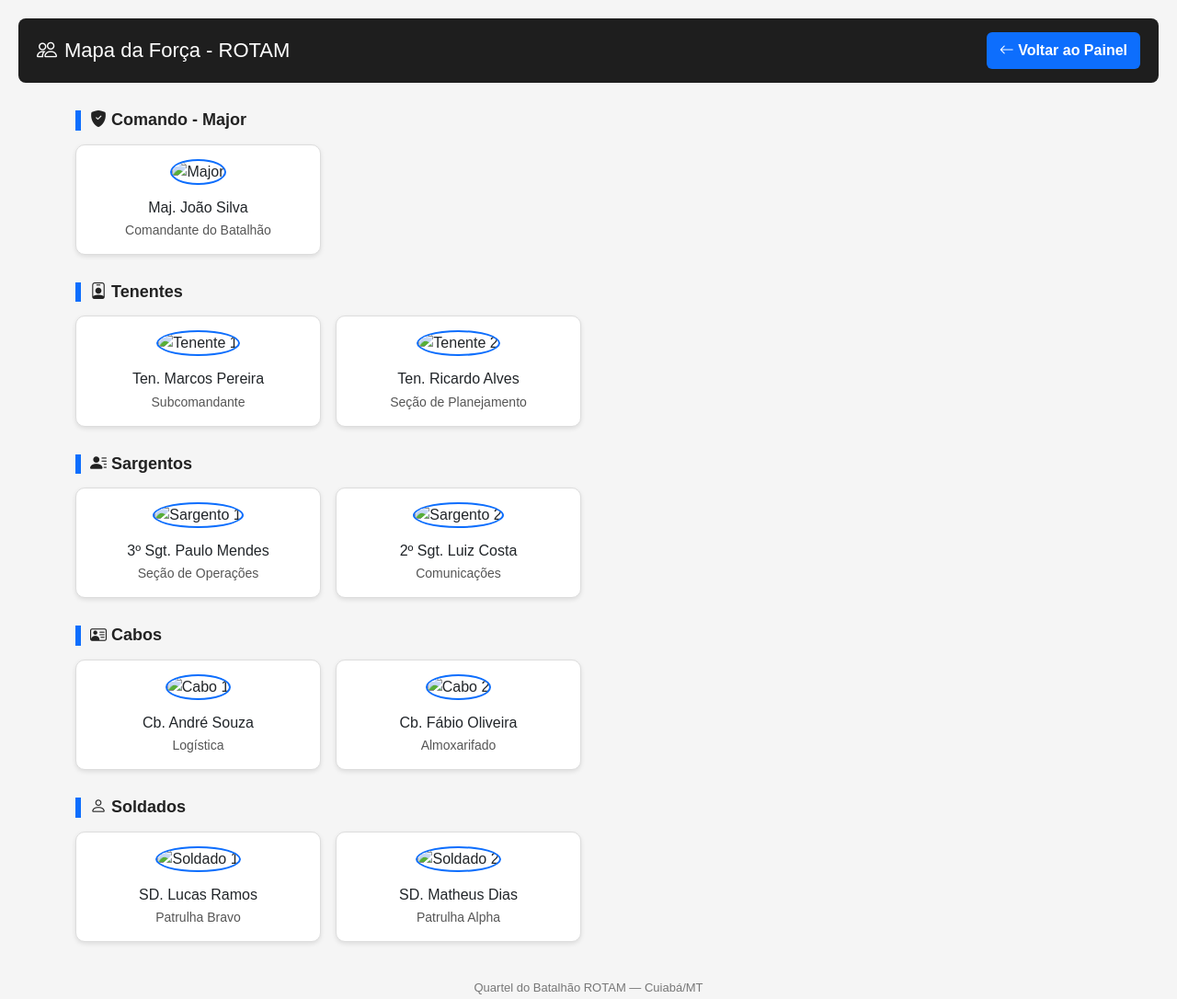
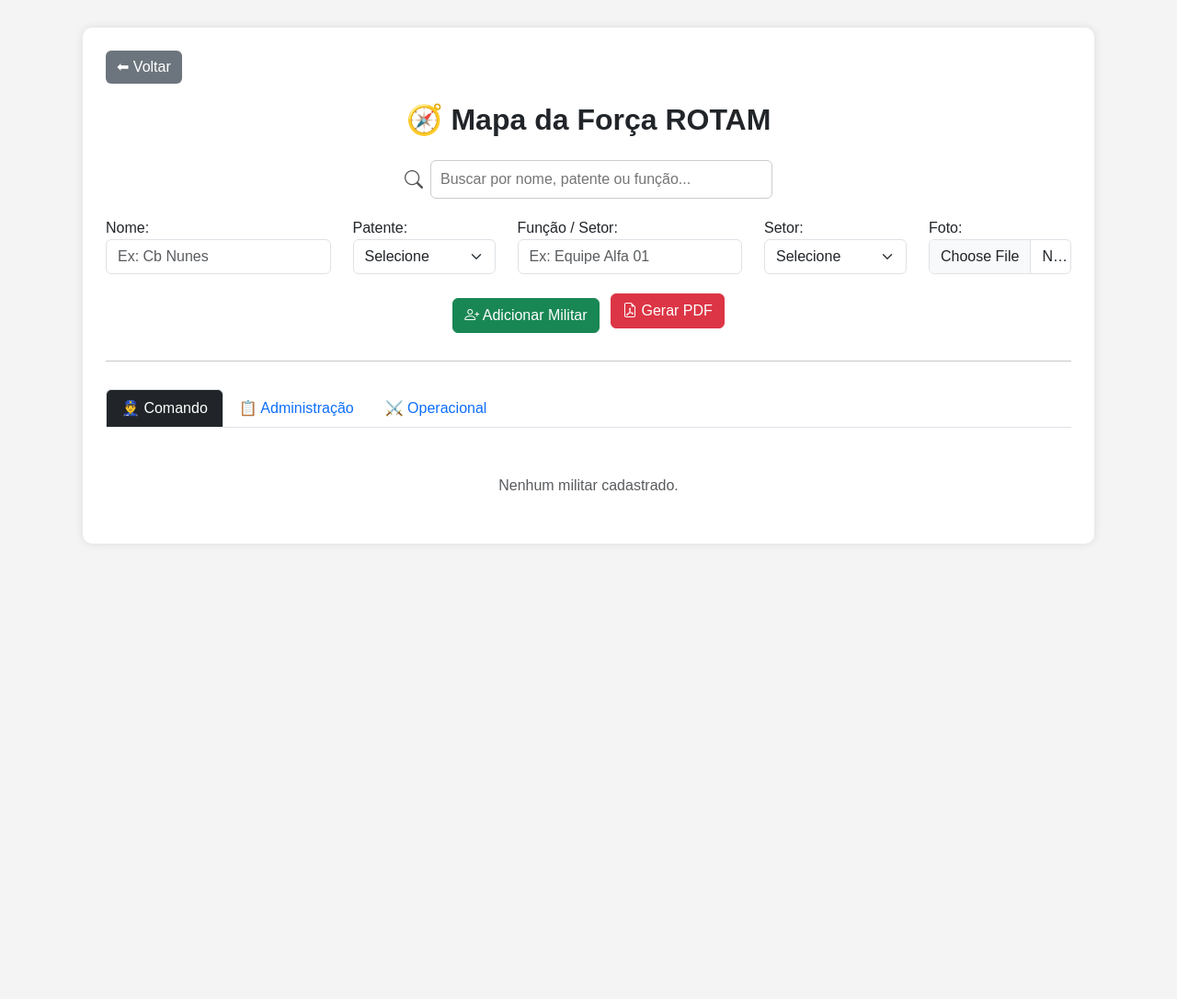
Before and after one commit to marcelopedroso20/rotam-frontend, a plain HTML site: page mapa_forca.html in a window 1280 px wide. Shown: the whole page at 92% size. After the commit the page ends 800 px from the top, so only its background shows below. Drawn offline with nearby package versions, Linux system fonts and the light colour scheme.

Commit message:
Update mapa_forca.html

```diff
--- a/mapa_forca.html
+++ b/mapa_forca.html
@@ -5,225 +5,351 @@
   <meta name="viewport" content="width=device-width, initial-scale=1.0">
   <title>Mapa da Força - Sistema ROTAM</title>
 
-  <!-- Ícone e estilo -->
   <link rel="icon" href="assets/favicon.ico" type="image/x-icon">
-  <base href="/rotam-frontend/">
   <link href="https://cdn.jsdelivr.net/npm/bootstrap@5.3.2/dist/css/bootstrap.min.css" rel="stylesheet">
   <link href="https://cdn.jsdelivr.net/npm/bootstrap-icons@1.11.3/font/bootstrap-icons.css" rel="stylesheet">
 
+  <script src="https://cdnjs.cloudflare.com/ajax/libs/jspdf/2.5.1/jspdf.umd.min.js"></script>
+  <script src="https://cdnjs.cloudflare.com/ajax/libs/html2canvas/1.4.1/html2canvas.min.js"></script>
+
   <style>
     body {
-      background-color: #f5f5f5;
+      background: #f4f4f4;
       font-family: Arial, sans-serif;
-      padding: 20px;
     }
 
-    header {
-      background: #1e1e1e;
-      color: #fff;
-      padding: 15px 20px;
-      border-radius: 8px;
-      margin-bottom: 25px;
-      display: flex;
-      justify-content: space-between;
-      align-items: center;
+    .container {
+      max-width: 1100px;
+      margin: 30px auto;
+      background: #fff;
+      padding: 25px;
+      border-radius: 10px;
+      box-shadow: 0 0 10px rgba(0,0,0,0.1);
     }
 
-    header h1 {
-      font-size: 22px;
+    h2 {
+      text-align: center;
+      font-weight: bold;
+      margin-bottom: 25px;
+    }
+
+    .btn-voltar {
+      background: #6c757d;
+      color: white;
+      border: none;
+      margin-bottom: 20px;
+    }
+
+    .btn-voltar:hover { background: #5a6268; }
+
+    .nav-tabs .nav-link.active {
+      background-color: #212529;
+      color: #fff;
+    }
+
+    .efetivo {
+      display: flex;
+      flex-wrap: wrap;
+      gap: 15px;
+      justify-content: center;
+      margin-top: 25px;
+    }
+
+    .card-militar {
+      background: #fafafa;
+      border: 1px solid #ccc;
+      border-radius: 8px;
+      width: 180px;
+      text-align: center;
+      padding: 10px;
+      transition: transform 0.2s ease;
+      position: relative;
+    }
+
+    .card-militar:hover { transform: scale(1.05); }
+
+    .card-militar img {
+      width: 90px;
+      height: 90px;
+      border-radius: 50%;
+      object-fit: cover;
+      margin-bottom: 8px;
+      border: 2px solid #444;
+    }
+
+    .card-militar h5 {
+      font-size: 16px;
+      margin-bottom: 4px;
+      font-weight: bold;
+    }
+
+    .card-militar p {
       margin: 0;
+      font-size: 13px;
+      color: #555;
+    }
+
+    .delete-btn {
+      position: absolute;
+      top: 5px;
+      right: 8px;
+      background: transparent;
+      border: none;
+      color: #d00;
+      font-size: 18px;
+      cursor: pointer;
+    }
+
+    .delete-btn:hover { color: #a00; }
+
+    .btn-success { margin-top: 10px; }
+
+    hr { margin: 30px 0; }
+
+    #mural {
+      padding: 10px;
+      border-radius: 10px;
+      background: white;
+    }
+
+    .logo-header {
+      width: 80px;
+      display: block;
+      margin: 10px auto;
+    }
+
+    .search-box {
+      margin: 10px auto 20px;
+      max-width: 400px;
       display: flex;
       align-items: center;
       gap: 8px;
     }
 
-    header button {
-      background: #0d6efd;
-      border: none;
-      color: #fff;
-      padding: 8px 14px;
+    .search-box input {
+      flex: 1;
+      padding: 8px 10px;
       border-radius: 6px;
-      cursor: pointer;
-      transition: 0.3s;
-      font-weight: bold;
+      border: 1px solid #ccc;
     }
 
-    header button:hover {
-      background: #0b5ed7;
-    }
-
-    .setor {
-      margin-top: 30px;
-    }
-
-    .setor h3 {
-      border-left: 6px solid #0d6efd;
-      padding-left: 10px;
-      margin-bottom: 15px;
-      color: #222;
-      font-size: 18px;
-      font-weight: bold;
-    }
-
-    .card-policial {
-      background: #fff;
-      border: 1px solid #ddd;
-      border-radius: 10px;
-      padding: 15px;
-      text-align: center;
-      box-shadow: 0 2px 5px rgba(0, 0, 0, 0.1);
-      transition: transform 0.2s;
-    }
-
-    .card-policial:hover {
-      transform: scale(1.03);
-    }
-
-    .card-policial img {
-      width: 100px;
-      height: 100px;
-      border-radius: 50%;
-      object-fit: cover;
-      margin-bottom: 10px;
-      border: 2px solid #0d6efd;
-    }
-
-    .card-policial h5 {
-      font-size: 16px;
-      margin: 5px 0;
-    }
-
-    .card-policial p {
-      font-size: 14px;
+    .search-box i {
       color: #555;
-      margin: 0;
-    }
-
-    footer {
-      text-align: center;
-      margin-top: 40px;
-      font-size: 13px;
-      color: #777;
+      font-size: 20px;
     }
   </style>
 </head>
+<body>
+  <div class="container">
+    <button class="btn btn-voltar" onclick="window.location.href='index.html'">⬅ Voltar</button>
 
-<body>
-  <header>
-    <h1><i class="bi bi-people"></i> Mapa da Força - ROTAM</h1>
-    <button onclick="voltarPainel()"><i class="bi bi-arrow-left"></i> Voltar ao Painel</button>
-  </header>
+    <h2>🧭 Mapa da Força ROTAM</h2>
 
-  <main class="container">
+    <!-- Campo de busca -->
+    <div class="search-box">
+      <i class="bi bi-search"></i>
+      <input type="text" id="busca" placeholder="Buscar por nome, patente ou função...">
+    </div>
 
-    <!-- MAJOR -->
-    <section class="setor">
-      <h3><i class="bi bi-shield-fill-check"></i> Comando - Major</h3>
-      <div class="row g-3">
+    <!-- Formulário -->
+    <form id="formMilitar" class="mb-4">
+      <div class="row">
         <div class="col-md-3">
-          <div class="card-policial">
-            <img src="assets/major.jpg" alt="Major">
-            <h5>Maj. João Silva</h5>
-            <p>Comandante do Batalhão</p>
-          </div>
+          <label>Nome:</label>
+          <input type="text" id="nome" class="form-control" placeholder="Ex: Cb Nunes" required>
+        </div>
+        <div class="col-md-2">
+          <label>Patente:</label>
+          <select id="patente" class="form-select" required>
+            <option value="">Selecione</option>
+            <option>Ten Cel</option>
+            <option>Major</option>
+            <option>Capitão</option>
+            <option>1º Sgt</option>
+            <option>2º Sgt</option>
+            <option>Cb</option>
+            <option>Sd</option>
+          </select>
+        </div>
+        <div class="col-md-3">
+          <label>Função / Setor:</label>
+          <input type="text" id="funcao" class="form-control" placeholder="Ex: Equipe Alfa 01" required>
+        </div>
+        <div class="col-md-2">
+          <label>Setor:</label>
+          <select id="setor" class="form-select" required>
+            <option value="">Selecione</option>
+            <option>Comando</option>
+            <option>Administração</option>
+            <option>Operacional</option>
+          </select>
+        </div>
+        <div class="col-md-2">
+          <label>Foto:</label>
+          <input type="file" id="foto" class="form-control" accept="image/*">
         </div>
       </div>
-    </section>
 
-    <!-- TENENTES -->
-    <section class="setor">
-      <h3><i class="bi bi-person-badge"></i> Tenentes</h3>
-      <div class="row g-3">
-        <div class="col-md-3">
-          <div class="card-policial">
-            <img src="assets/tenente1.jpg" alt="Tenente 1">
-            <h5>Ten. Marcos Pereira</h5>
-            <p>Subcomandante</p>
-          </div>
-        </div>
-        <div class="col-md-3">
-          <div class="card-policial">
-            <img src="assets/tenente2.jpg" alt="Tenente 2">
-            <h5>Ten. Ricardo Alves</h5>
-            <p>Seção de Planejamento</p>
-          </div>
-        </div>
+      <div class="text-center mt-3">
+        <button type="submit" class="btn btn-success">
+          <i class="bi bi-person-plus"></i> Adicionar Militar
+        </button>
+        <button type="button" id="btnPDF" class="btn btn-danger ms-2">
+          <i class="bi bi-file-earmark-pdf"></i> Gerar PDF
+        </button>
       </div>
-    </section>
+    </form>
 
-    <!-- SARGENTOS -->
-    <section class="setor">
-      <h3><i class="bi bi-person-lines-fill"></i> Sargentos</h3>
-      <div class="row g-3">
-        <div class="col-md-3">
-          <div class="card-policial">
-            <img src="assets/sargento1.jpg" alt="Sargento 1">
-            <h5>3º Sgt. Paulo Mendes</h5>
-            <p>Seção de Operações</p>
-          </div>
-        </div>
-        <div class="col-md-3">
-          <div class="card-policial">
-            <img src="assets/sargento2.jpg" alt="Sargento 2">
-            <h5>2º Sgt. Luiz Costa</h5>
-            <p>Comunicações</p>
-          </div>
-        </div>
-      </div>
-    </section>
+    <hr>
 
-    <!-- CABOS -->
-    <section class="setor">
-      <h3><i class="bi bi-person-vcard"></i> Cabos</h3>
-      <div class="row g-3">
-        <div class="col-md-3">
-          <div class="card-policial">
-            <img src="assets/cabo1.jpg" alt="Cabo 1">
-            <h5>Cb. André Souza</h5>
-            <p>Logística</p>
-          </div>
-        </div>
-        <div class="col-md-3">
-          <div class="card-policial">
-            <img src="assets/cabo2.jpg" alt="Cabo 2">
-            <h5>Cb. Fábio Oliveira</h5>
-            <p>Almoxarifado</p>
-          </div>
-        </div>
-      </div>
-    </section>
+    <!-- Abas dos Setores -->
+    <ul class="nav nav-tabs" id="setoresTabs">
+      <li class="nav-item"><button class="nav-link active" data-bs-toggle="tab" data-bs-target="#comando">👮‍♂️ Comando</button></li>
+      <li class="nav-item"><button class="nav-link" data-bs-toggle="tab" data-bs-target="#administracao">📋 Administração</button></li>
+      <li class="nav-item"><button class="nav-link" data-bs-toggle="tab" data-bs-target="#operacional">⚔️ Operacional</button></li>
+    </ul>
 
-    <!-- SOLDADOS -->
-    <section class="setor">
-      <h3><i class="bi bi-person"></i> Soldados</h3>
-      <div class="row g-3">
-        <div class="col-md-3">
-          <div class="card-policial">
-            <img src="assets/sd1.jpg" alt="Soldado 1">
-            <h5>SD. Lucas Ramos</h5>
-            <p>Patrulha Bravo</p>
-          </div>
-        </div>
-        <div class="col-md-3">
-          <div class="card-policial">
-            <img src="assets/sd2.jpg" alt="Soldado 2">
-            <h5>SD. Matheus Dias</h5>
-            <p>Patrulha Alpha</p>
-          </div>
-        </div>
-      </div>
-    </section>
-
-  </main>
-
-  <footer>
-    Quartel do Batalhão ROTAM — Cuiabá/MT
-  </footer>
+    <div class="tab-content mt-3" id="mural">
+      <div class="tab-pane fade show active" id="comando"><div class="efetivo" id="listaComando"></div></div>
+      <div class="tab-pane fade" id="administracao"><div class="efetivo" id="listaAdministracao"></div></div>
+      <div class="tab-pane fade" id="operacional"><div class="efetivo" id="listaOperacional"></div></div>
+    </div>
+  </div>
 
   <script>
-    function voltarPainel() {
-      window.location.href = "index.html";
+    const form = document.getElementById('formMilitar');
+    const btnPDF = document.getElementById('btnPDF');
+    const busca = document.getElementById('busca');
+
+    document.addEventListener('DOMContentLoaded', renderizarEfetivo);
+
+    form.addEventListener('submit', async (e) => {
+      e.preventDefault();
+      const nome = document.getElementById('nome').value.trim();
+      const patente = document.getElementById('patente').value;
+      const funcao = document.getElementById('funcao').value.trim();
+      const setor = document.getElementById('setor').value;
+      const fotoInput = document.getElementById('foto');
+
+      if (!nome || !patente || !funcao || !setor) {
+        alert('Preencha todos os campos obrigatórios.');
+        return;
+      }
+
+      let fotoBase64 = '';
+      if (fotoInput.files.length > 0) {
+        fotoBase64 = await converterParaBase64(fotoInput.files[0]);
+      }
+
+      const militar = { nome, patente, funcao, setor, foto: fotoBase64 };
+      const listaSalva = JSON.parse(localStorage.getItem('mapaForcaROTAM')) || [];
+      listaSalva.push(militar);
+      localStorage.setItem('mapaForcaROTAM', JSON.stringify(listaSalva));
+
+      form.reset();
+      renderizarEfetivo();
+    });
+
+    function renderizarEfetivo(filtro = '') {
+      const militares = JSON.parse(localStorage.getItem('mapaForcaROTAM')) || [];
+
+      const setores = {
+        Comando: document.getElementById('listaComando'),
+        Administração: document.getElementById('listaAdministracao'),
+        Operacional: document.getElementById('listaOperacional'),
+      };
+
+      for (let key in setores) setores[key].innerHTML = '<p class="text-muted">Nenhum militar cadastrado.</p>';
+
+      const termo = filtro.toLowerCase();
+
+      militares.forEach((m, index) => {
+        if (
+          !termo ||
+          m.nome.toLowerCase().includes(termo) ||
+          m.patente.toLowerCase().includes(termo) ||
+          m.funcao.toLowerCase().includes(termo)
+        ) {
+          const card = document.createElement('div');
+          card.classList.add('card-militar');
+          card.innerHTML = `
+            <button class="delete-btn" onclick="excluirMilitar(${index})"><i class='bi bi-x-circle'></i></button>
+            <img src="${m.foto || 'assets/sem_foto.png'}" alt="${m.nome}">
+            <h5>${m.patente} ${m.nome}</h5>
+            <p>${m.funcao}</p>
+          `;
+          setores[m.setor].appendChild(card);
+        }
+      });
+    }
+
+    busca.addEventListener('input', (e) => renderizarEfetivo(e.target.value));
+
+    function excluirMilitar(index) {
+      if (confirm('Deseja realmente remover este militar?')) {
+        const militares = JSON.parse(localStorage.getItem('mapaForcaROTAM')) || [];
+        militares.splice(index, 1);
+        localStorage.setItem('mapaForcaROTAM', JSON.stringify(militares));
+        renderizarEfetivo();
+      }
+    }
+
+    function converterParaBase64(file) {
+      return new Promise((resolve, reject) => {
+        const reader = new FileReader();
+        reader.readAsDataURL(file);
+        reader.onload = () => resolve(reader.result);
+        reader.onerror = (error) => reject(error);
+      });
+    }
+
+    // Geração de PDF com logotipo ROTAM
+    btnPDF.addEventListener('click', async () => {
+      const { jsPDF } = window.jspdf;
+      const pdf = new jsPDF('p', 'mm', 'a4');
+
+      const logoUrl = 'assets/logo-rotam.png';
+      const logo = await carregarImagem(logoUrl);
+
+      if (logo) pdf.addImage(logo, 'PNG', 90, 8, 30, 30);
+
+      pdf.setFontSize(12);
+      pdf.text("POLÍCIA MILITAR DO ESTADO DE MATO GROSSO", 105, 45, { align: "center" });
+      pdf.text("BATALHÃO ROTAM - MAPA DA FORÇA", 105, 52, { align: "center" });
+
+      const mural = document.getElementById('mural');
+      const canvas = await html2canvas(mural, { scale: 2 });
+      const imgData = canvas.toDataURL('image/png');
+
+      const pdfWidth = pdf.internal.pageSize.getWidth();
+      const pdfHeight = (canvas.height * pdfWidth) / canvas.width;
+
+      pdf.addImage(imgData, 'PNG', 0, 60, pdfWidth, pdfHeight - 20);
+
+      pdf.text(`Quartel do Batalhão ROTAM — Cuiabá/MT, ${new Date().toLocaleDateString()}`, 105, 290, { align: "center" });
+
+      const dataHora = new Date().toLocaleString().replace(/[/:]/g, '-');
+      pdf.save(`Mapa_Forca_ROTAM_${dataHora}.pdf`);
+    });
+
+    function carregarImagem(url) {
+      return new Promise((resolve) => {
+        const img = new Image();
+        img.crossOrigin = "Anonymous";
+        img.onload = function () {
+          const canvas = document.createElement("canvas");
+          canvas.width = this.width;
+          canvas.height = this.height;
+          const ctx = canvas.getContext("2d");
+          ctx.drawImage(this, 0, 0);
+          resolve(canvas.toDataURL("image/png"));
+        };
+        img.onerror = () => resolve(null);
+        img.src = url;
+      });
     }
   </script>
+
+  <script src="https://cdn.jsdelivr.net/npm/bootstrap@5.3.2/dist/js/bootstrap.bundle.min.js"></script>
 </body>
 </html>
```
